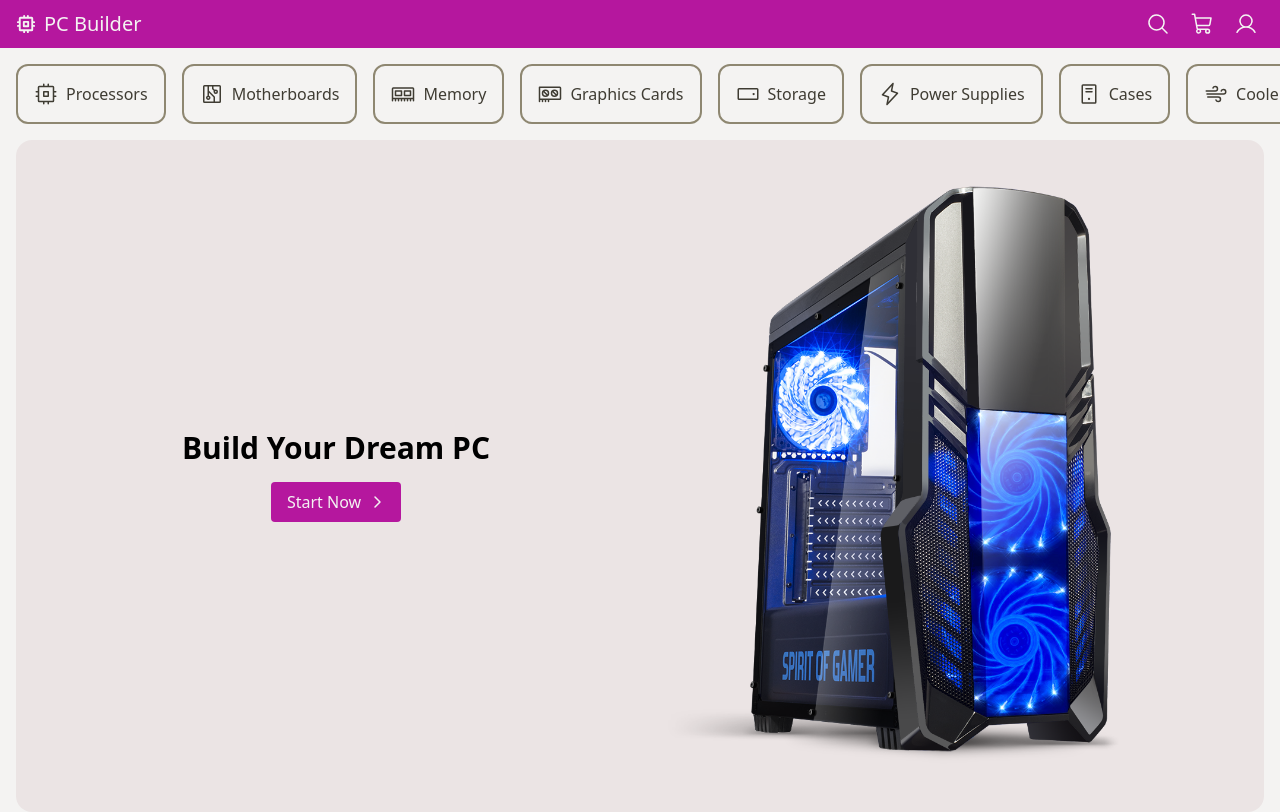
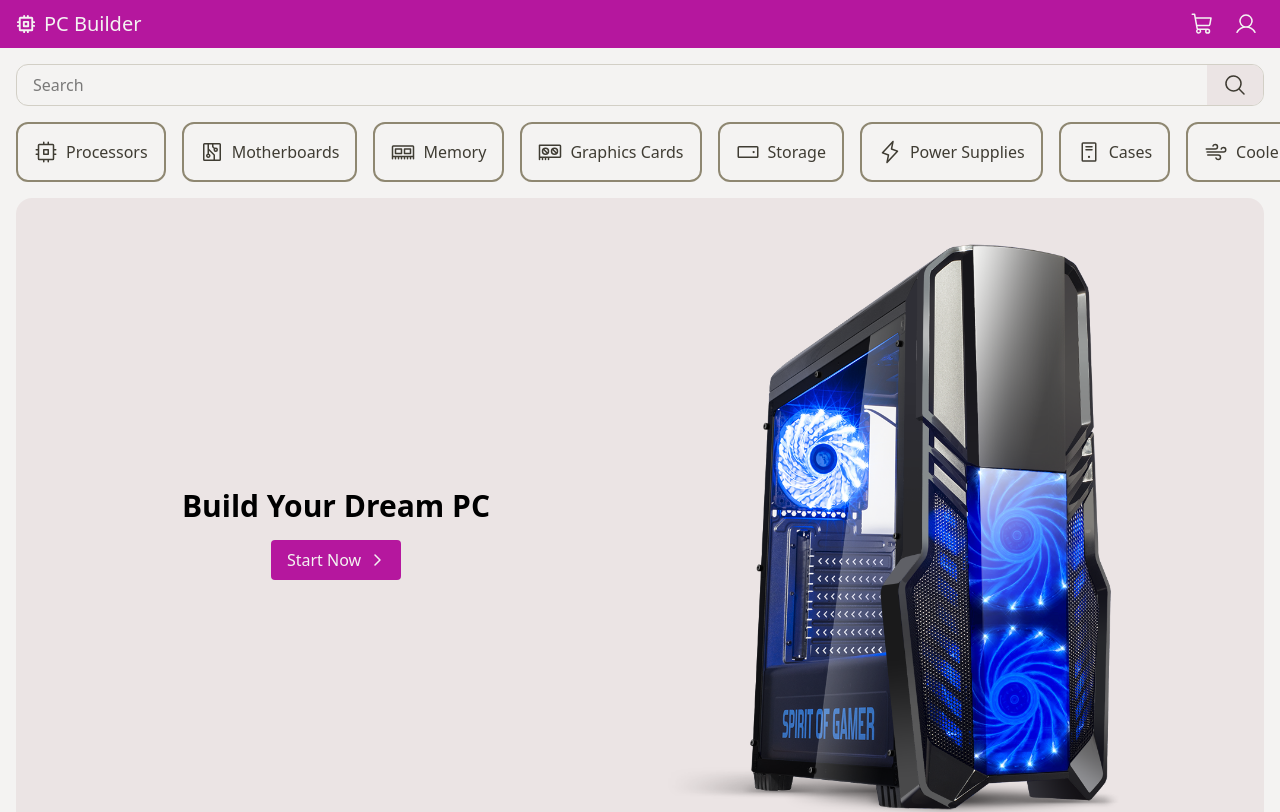
Before and after one commit to JoMath363/e-commerce-pc-builder, a React (Vite) app in the folder client/: page / in a window 1280 px wide. Shown: the top 812 px of the page. Built offline with nearby package versions, Linux system fonts and the light colour scheme.

Commit message:
search bar added

```diff
--- a/client/src/App.tsx
+++ b/client/src/App.tsx
@@ -1,10 +1,15 @@
 import { createBrowserRouter, RouterProvider } from "react-router-dom"
 import Home from "./pages/Home"
+import Catalog from "./pages/Catalog"
 
 const router = createBrowserRouter([
   {
     path: "/",
     element: <Home/>
+  },
+  {
+    path: "/catalog",
+    element: <Catalog/>
   }
 ])
 
--- a/client/src/components/layout/Navbar.tsx
+++ b/client/src/components/layout/Navbar.tsx
@@ -1,6 +1,6 @@
-import { PiMagnifyingGlass, PiCpuBold, PiShoppingCart, PiUser } from "react-icons/pi";
+import { PiCpuBold, PiShoppingCart, PiUser } from "react-icons/pi";
 
-const Navbar = () => {
+const NavBar = () => {
   return (
     <nav className="p-4 flex justify-between h-12 bg-[var(--primary-2)]">
       <div className="flex items-center justify-center gap-2 text-[var(--background)] text-xl">
@@ -9,10 +9,6 @@ const Navbar = () => {
       </div>
 
       <div className="flex items-center justify-center gap-2">
-        <button className="p-1.5 text-[var(--background)] text-2xl rounded cursor-pointer transition-all hover:bg-[var(--primary-1)] active:bg-[var(--background)] active:text-[var(--text-1)]">
-          <PiMagnifyingGlass />
-        </button>
-
         <button className="p-1.5 text-[var(--background)] text-2xl rounded cursor-pointer transition-all hover:bg-[var(--primary-1)] active:bg-[var(--background)] active:text-[var(--text-1)]">
           <PiShoppingCart />
         </button>
@@ -25,4 +21,4 @@ const Navbar = () => {
   )
 };
 
-export default Navbar;
+export default NavBar;
--- /dev/null
+++ b/client/src/components/ui/SearchBar.tsx
@@ -0,0 +1,36 @@
+import { useState } from "react";
+import { PiMagnifyingGlass, PiX } from "react-icons/pi";
+
+const SearchBar = () => {
+  const [searchInput, setSearchInput] = useState("");
+
+  const clearSearchInput = () => {
+    const searchInput = document.getElementById("searchInput");
+    if (searchInput instanceof HTMLInputElement) {
+      searchInput.value = "";
+      setSearchInput("");
+      searchInput.focus();
+    }
+  }
+
+  return (
+    <div className="group mt-4 mx-4 flex gap-2 border-1 border-[var(--border-2)] rounded-xl overflow-hidden group-focus-within:text-[var(--text-1)]">
+      <div className="group w-1/1 pl-4 py-2 gap-2 flex items-center">
+        <input onChange={(e) => setSearchInput(e.target.value)} placeholder="Search" type="text" id="searchInput" className="w-1/1 focus:outline-none" />
+        {
+          searchInput.length > 0 ? (
+            <button onClick={clearSearchInput} className="cursor-pointer">
+              <PiX />
+            </button>
+          ) : null
+        }
+      </div>
+      <button
+        className="px-4 py-auto bg-[var(--surface)] text-[var(--text-2)] text-2xl group-focus-within:bg-[var(--primary-2)] group-focus-within:text-[var(--background)] cursor-pointer transition-all hover:bg-[var(--primary-1)] hover:text-[var(--background)] active:bg-[var(--background)] active:text-[var(--text-1)]">
+        <PiMagnifyingGlass />
+      </button>
+    </div>
+  )
+};
+
+export default SearchBar;
--- /dev/null
+++ b/client/src/pages/Catalog.tsx
@@ -0,0 +1,12 @@
+import {  } from "react-icons/pi";
+import Navbar from "../components/layout/NavBar";
+
+const Catalog = () => {
+  return (
+    <>
+      <Navbar/>
+    </>
+  )
+};
+
+export default Catalog;
--- a/client/src/pages/Home.tsx
+++ b/client/src/pages/Home.tsx
@@ -1,20 +1,22 @@
 import Footer from "../components/layout/Footer";
-import Navbar from "../components/layout/Navbar";
+import NavBar from "../components/layout/NavBar";
 import FeaturedCategories from "../components/sections/FeaturedCategories";
 import FeaturedProducts from "../components/sections/FeaturedProdcuts";
 import Hero from "../components/sections/Hero";
+import SearchBar from "../components/ui/SearchBar";
 
 import { cpus, cases, motherboards } from "../utils/mock.json";
 
 const Home = () => {
   return (
     <>
-      <Navbar />
+      <NavBar />
+      <SearchBar/>
       <FeaturedCategories />
       <Hero />
-      <FeaturedProducts title="Best Sellers" link="" products={cpus} />
-      <FeaturedProducts title="New Arrivals" link="" products={cases} />
-      <FeaturedProducts title="Build Essentials" link="" products={motherboards} />
+      <FeaturedProducts title="Best Sellers" link="/catalog" products={cpus} />
+      <FeaturedProducts title="New Arrivals" link="/catalog" products={cases} />
+      <FeaturedProducts title="Build Essentials" link="/catalog" products={motherboards} />
       <Footer />
     </>
   )
```
